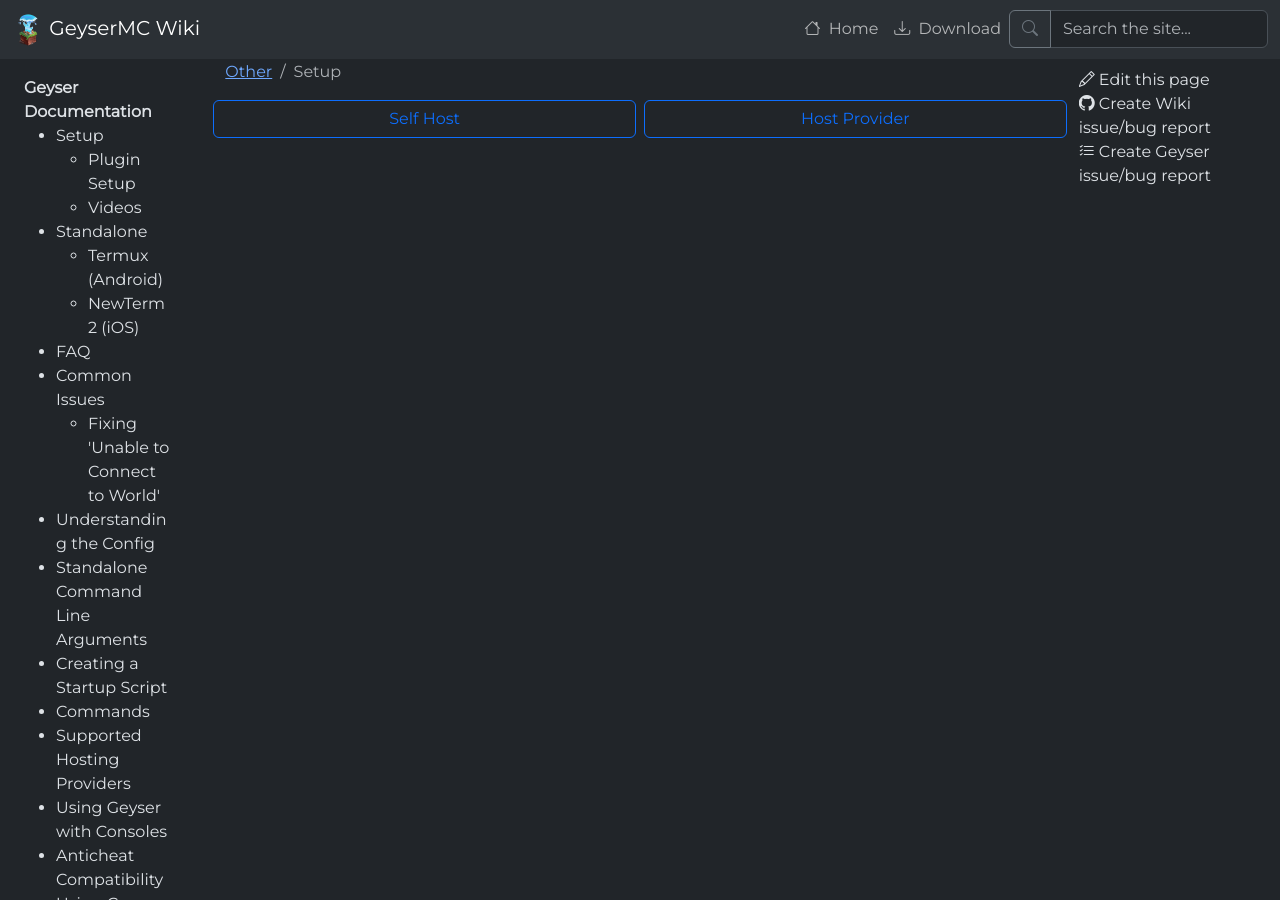
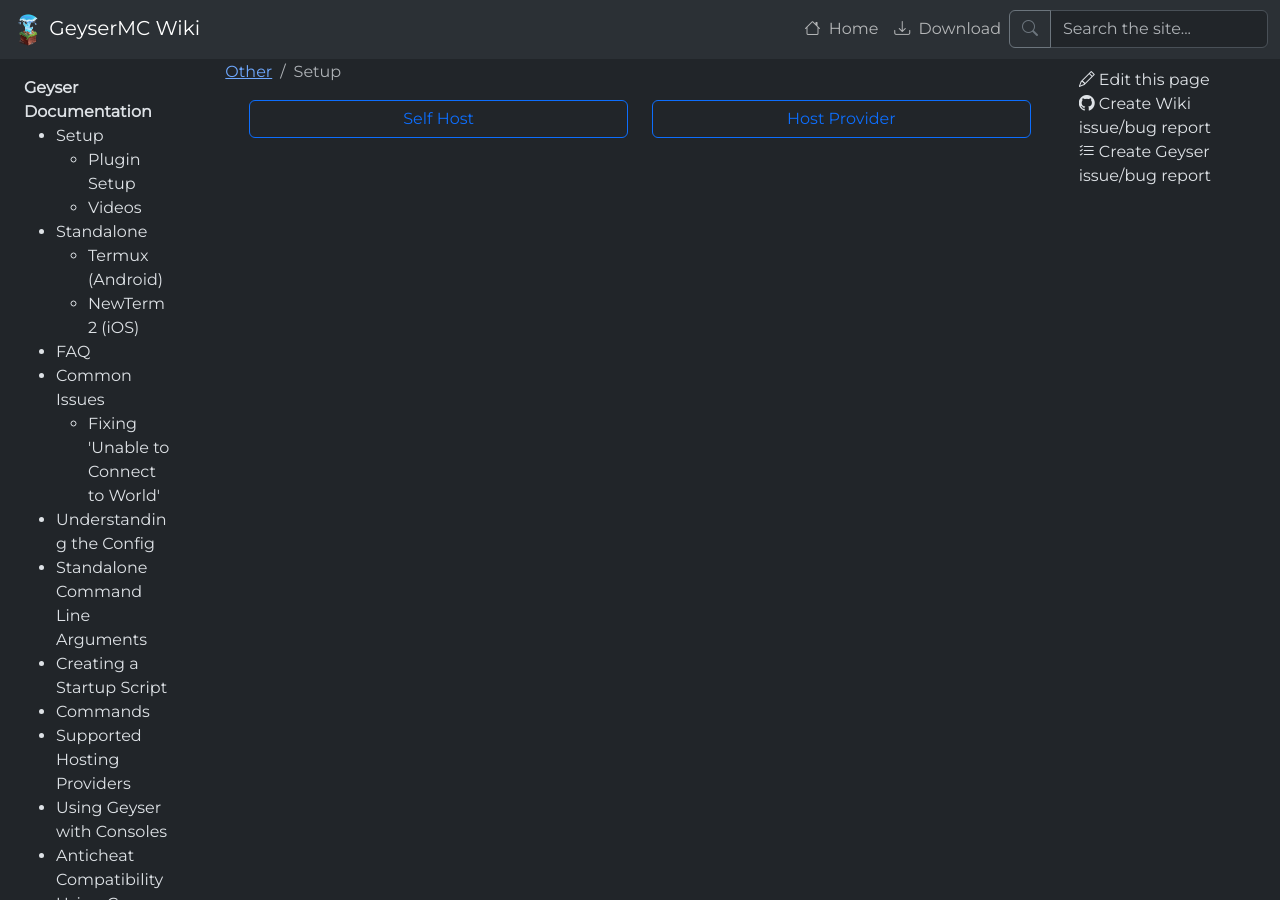
Before and after one commit to GeyserMC/GeyserWiki, a Jekyll site: the page built from _docs/other/setup.md, in a window 1280 px wide and 900 px high. Built offline with Jekyll 4.4.1, drawn with Linux system fonts in a browser that asks for light colours.

Commit message:
Space out options

```diff
--- a/_docs/other/setup.md
+++ b/_docs/other/setup.md
@@ -1,7 +1,7 @@
 ---
 title: Setup
 ---
-<div class="row gap-2" role="tablist">
+<div class="row gap-4 mx-4" role="tablist">
     <a class="col btn btn-outline-primary" href="#" data-bs-toggle="tab" data-bs-target="#self-host-options" type="button" role="tab" aria-controls="self-host-options" aria-selected="false">Self Host</a>
     <a class="col btn btn-outline-primary" href="#" data-bs-toggle="tab" data-bs-target="#host-provider-options" type="button" role="tab" aria-controls="host-provider-options" aria-selected="false">Host Provider</a>
 </div>
```
